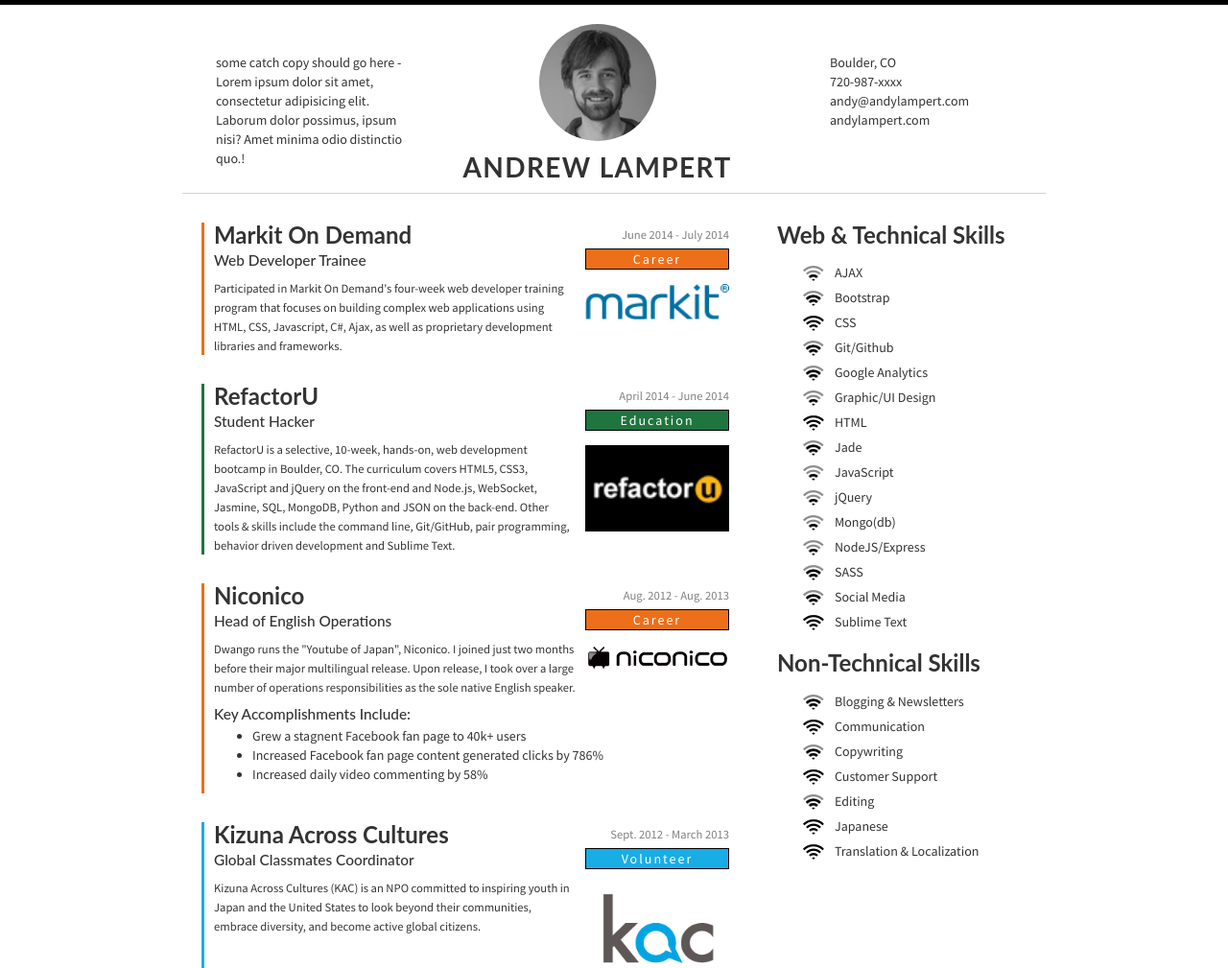
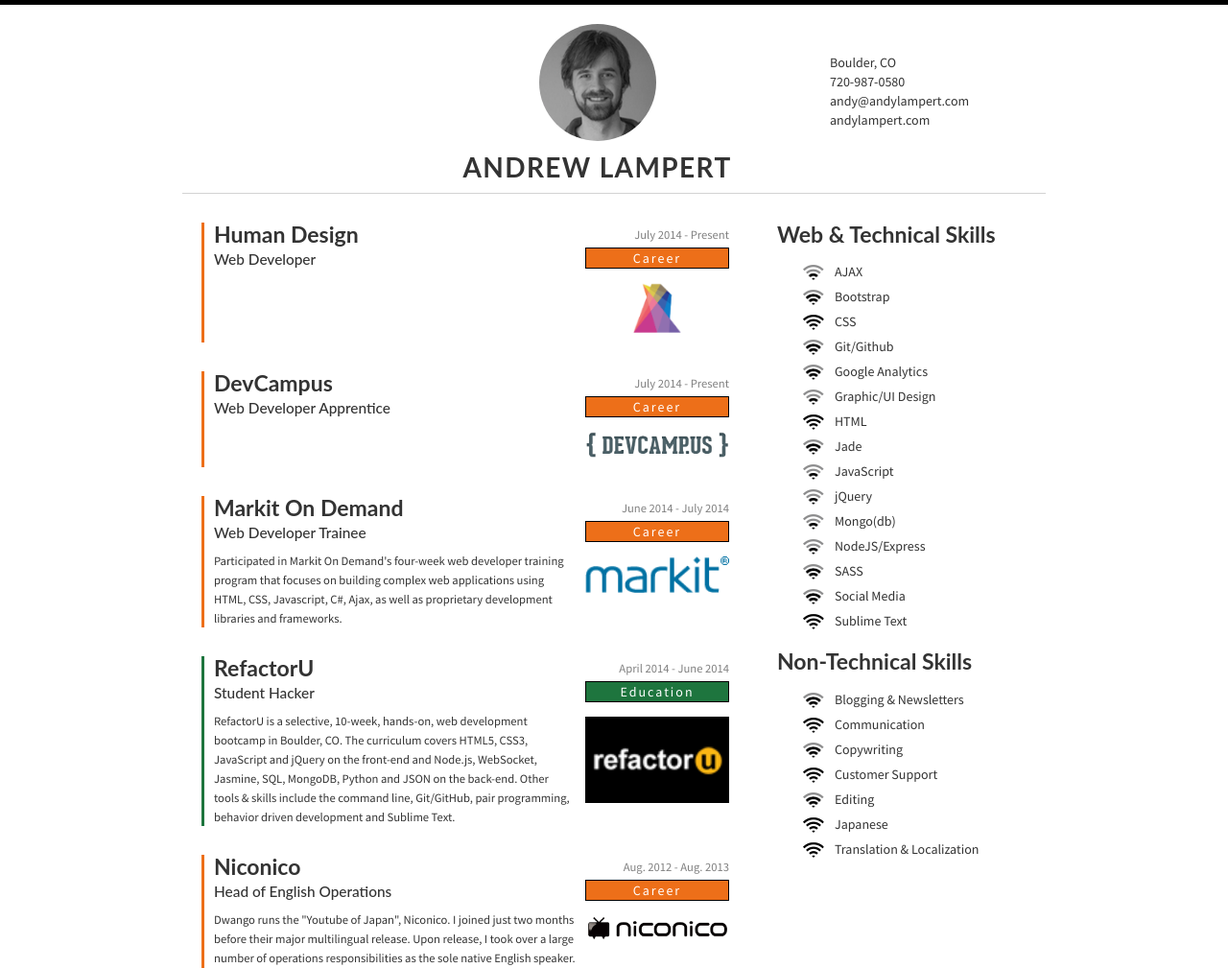
Before and after one commit to AndyLampert/andrew-resume, a plain HTML site: page index.html in a window 1280 px wide. Shown: the top 1009 px of the page at 96% size. Drawn offline with nearby package versions, Linux system fonts and the light colour scheme.

Commit message:
adding new jobs!

```diff
--- a/index.html
+++ b/index.html
@@ -9,7 +9,8 @@
 </head>
 <body>
 		<div class="resume-header row">
-			<div class="col-xs-3 resume-catch-copy copy-item">some catch copy should go here - Lorem ipsum dolor sit amet, consectetur adipisicing elit. Laborum dolor possimus, ipsum nisi? Amet minima odio distinctio quo.!
+			<div class="col-xs-3 resume-catch-copy copy-item">
+				<!-- some catch copy should go here - Lorem ipsum dolor sit amet, consectetur adipisicing elit. Laborum dolor possimus, ipsum nisi? Amet minima odio distinctio quo.!  -->
 			<!-- <div class="legend-container">
 				<h3>Type of Experience:</h3>
 				<div class="col-xs-4 color-key">
@@ -30,7 +31,7 @@
 			<div class="col-xs-3 copy-item contact-details-container">
 				<ul class="contact-details-list">
 					<li>Boulder, CO</li>
-					<li>720-987-xxxx</li>
+					<li>720-987-0580</li>
 					<li>andy@andylampert.com</li>
 					<li>andylampert.com</li>
 				</ul>
@@ -39,6 +40,35 @@
 
 		<main>
 			<div class="entry-container col-xs-8">
+
+				<div class="single-entry clearfix career-entry">
+					<h3 class="entry-institution-name">
+						<a class="institution-name-link" href="http://www.beinghuman.is/" target="_blank">Human Design</a>
+					</h3>
+					<span class="attended-date">July 2014 - Present</span>
+					<div class="career-key institution-type-in-entry">Career</div>
+					<h4 class="entry-self-title">Web Developer</h4>
+					<a href="http://www.beinghuman.is/" target="_blank">
+						<img id="human-img" class="institution-img" src="img/human.png" alt="Human Design">
+					</a>
+					<span class="institution-desc"></span>
+				</div>
+
+				<div class="single-entry clearfix career-entry">
+					<h3 class="entry-institution-name">
+						<a class="institution-name-link" href="http://www.devcamp.us/" target="_blank">DevCampus</a>
+					</h3>
+					<span class="attended-date">July 2014 - Present</span>
+					<div class="career-key institution-type-in-entry">Career</div>
+					<h4 class="entry-self-title">Web Developer Apprentice</h4>
+					<a href="http://www.devcamp.us/" target="_blank">
+						<img class="institution-img" src="img/devcampus.png" alt="DevCampus">
+					</a>
+					<span class="institution-desc"></span>
+				</div>
+
+
+
 				<div class="single-entry clearfix career-entry">
 					<h3 class="entry-institution-name">
 						<a class="institution-name-link" href="http://www.markit.com/" target="_blank">Markit On Demand</a>
--- a/main.scss
+++ b/main.scss
@@ -23,6 +23,11 @@ body {
 h1, h2, h3, h4, .andrew-status {
 	font-family: $lato;
 	font-weight: 700;
+	-webkit-font-smoothing: antialiased;
+}
+
+h3 {
+	font-size: 23px
 }
 
 .andrew-status {
@@ -265,3 +270,8 @@ footer {
 	right: 28px;
 	width: 100px;
 }
+
+#human-img {
+	width: 50px;
+	margin-right: 60px;
+}
```
Also changed, not shown: img/devcampus.png (added), img/human.png (added), main.css.
